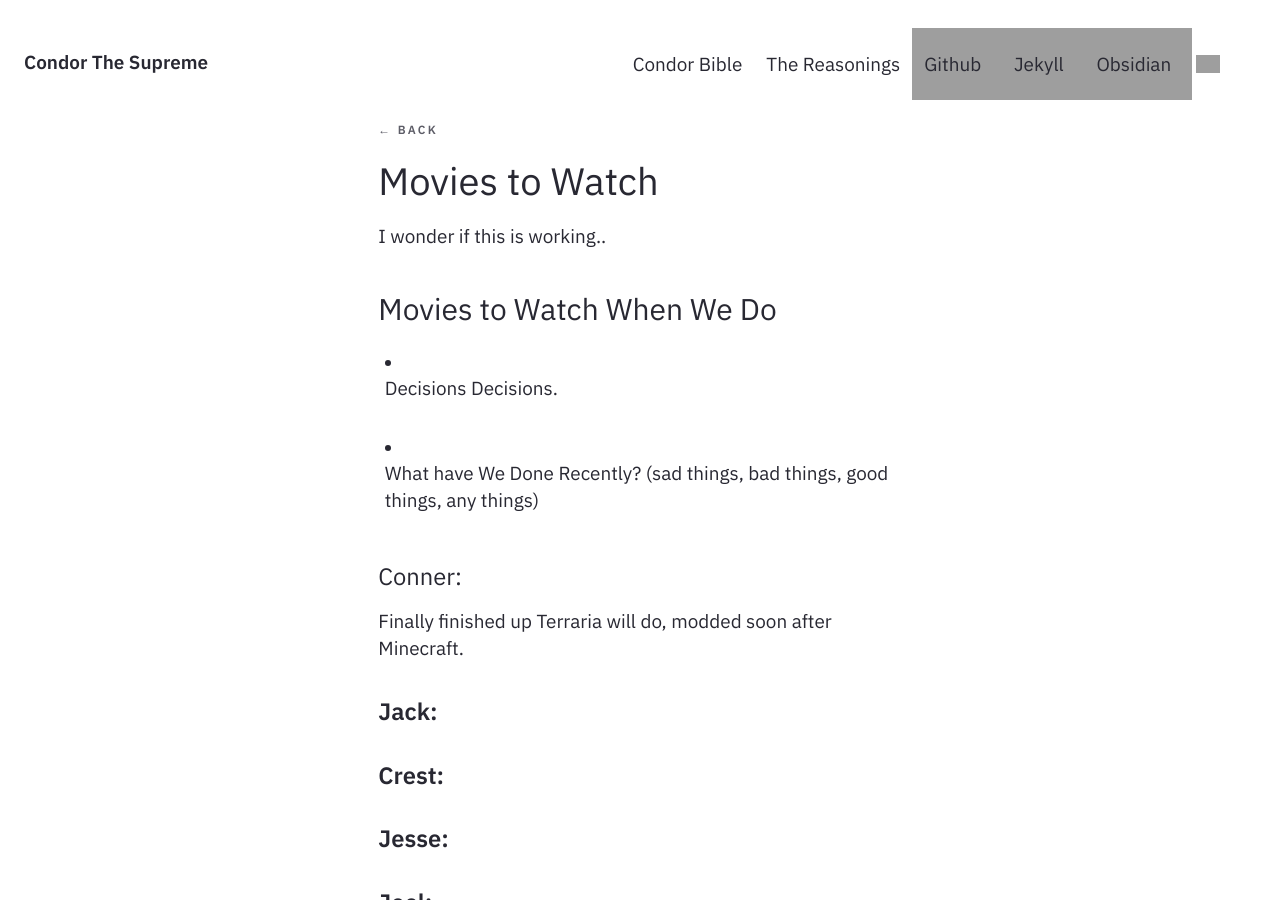
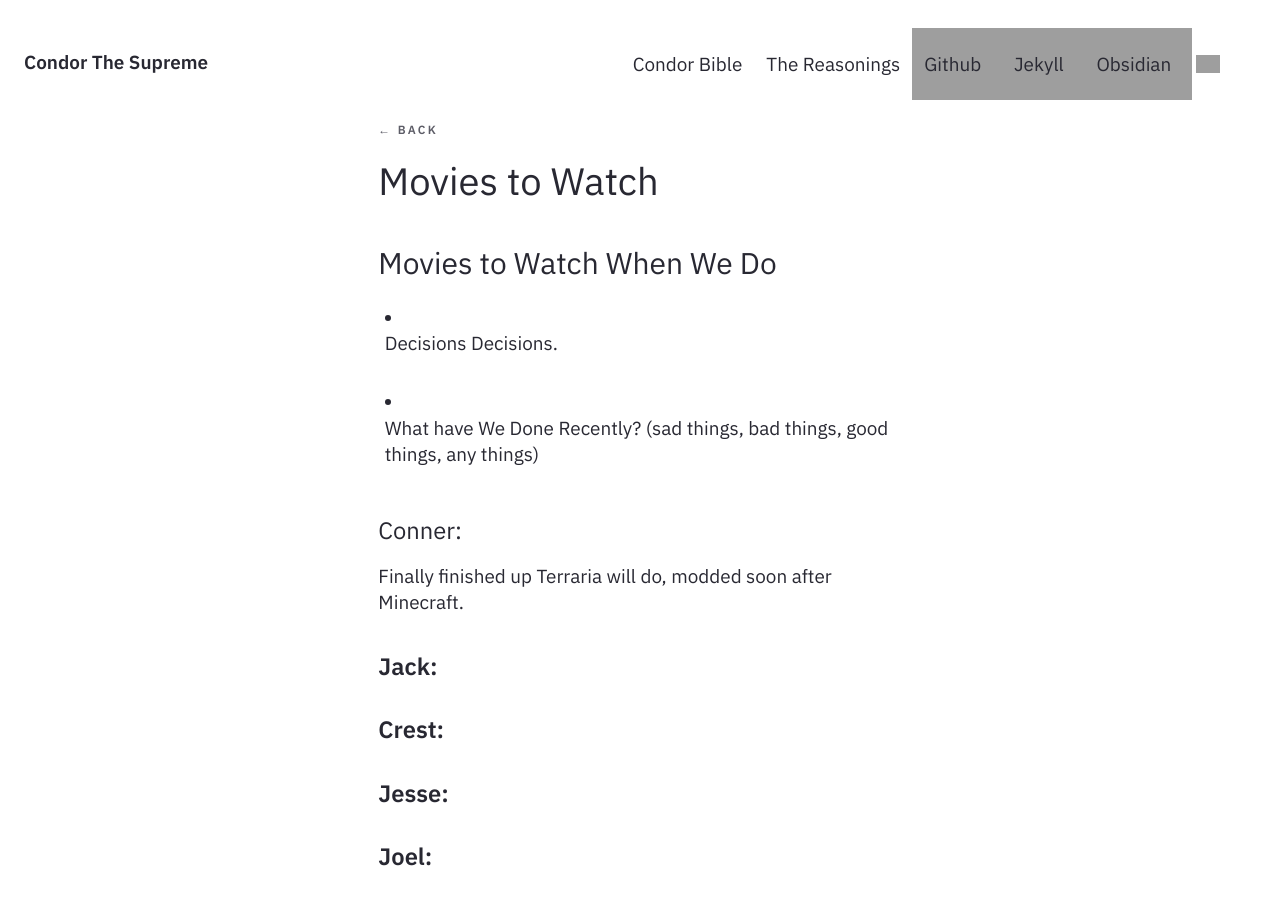
Before and after one commit to Dieselrez/Publishing, a Jekyll site: the page built from _notes/Public/Movies to Watch.md, in a window 1280 px wide and 900 px high, cut to the strip 0-900 px from the top of the window. Built offline with Jekyll 4.4.1, drawn with Linux system fonts in a browser that asks for light colours; grey boxes are pictures that could not be loaded.

Commit message:
vault backup: 2024-10-10 14:23:12

```diff
--- a/_notes/Public/Movies to Watch.md
+++ b/_notes/Public/Movies to Watch.md
@@ -3,7 +3,7 @@ title: Movies to Watch
 feed: show
 date: 10-10-2024
 ---
-I wonder if this is working..
+
 
 ### Movies to Watch When We Do
 
```
